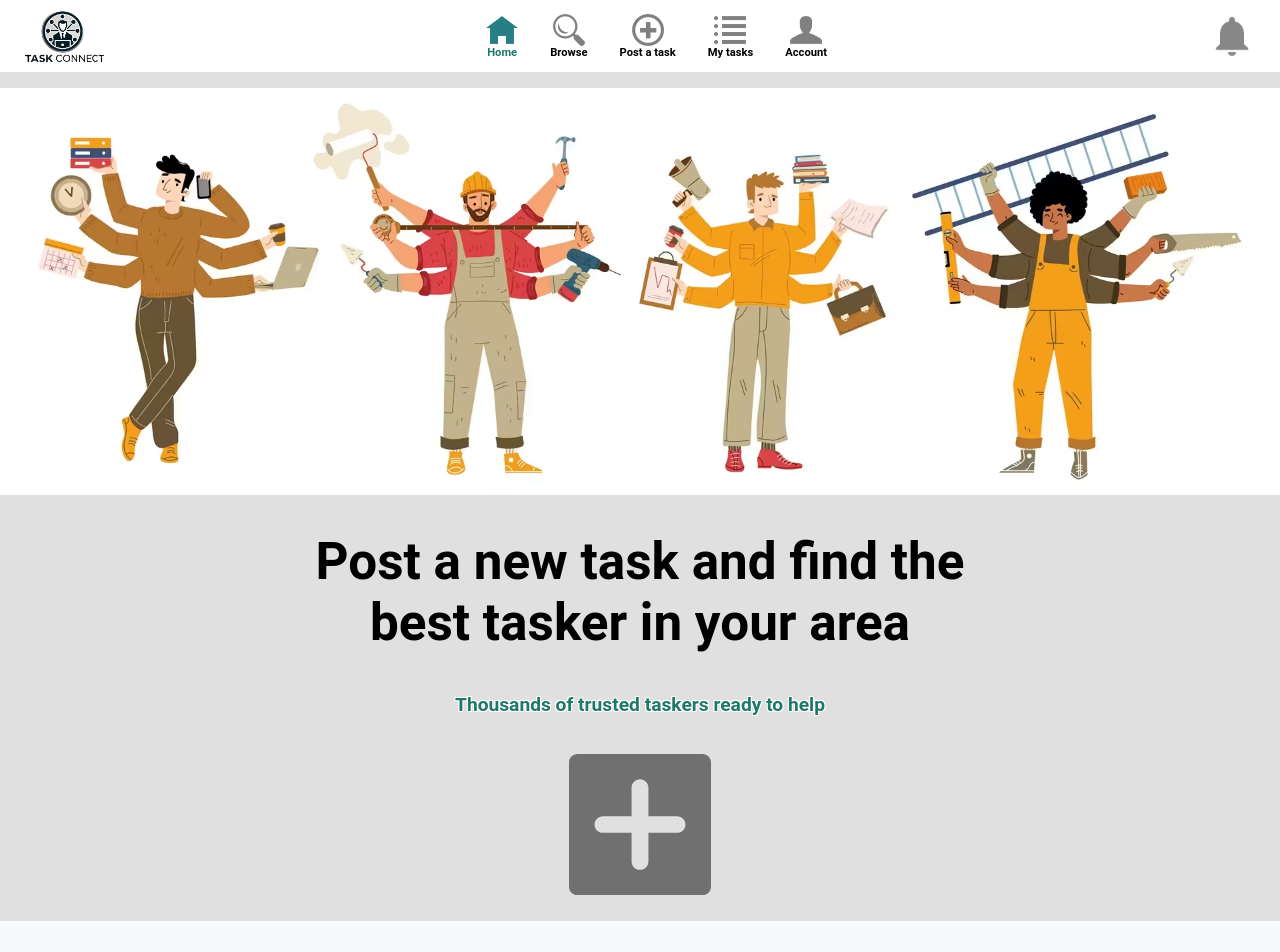
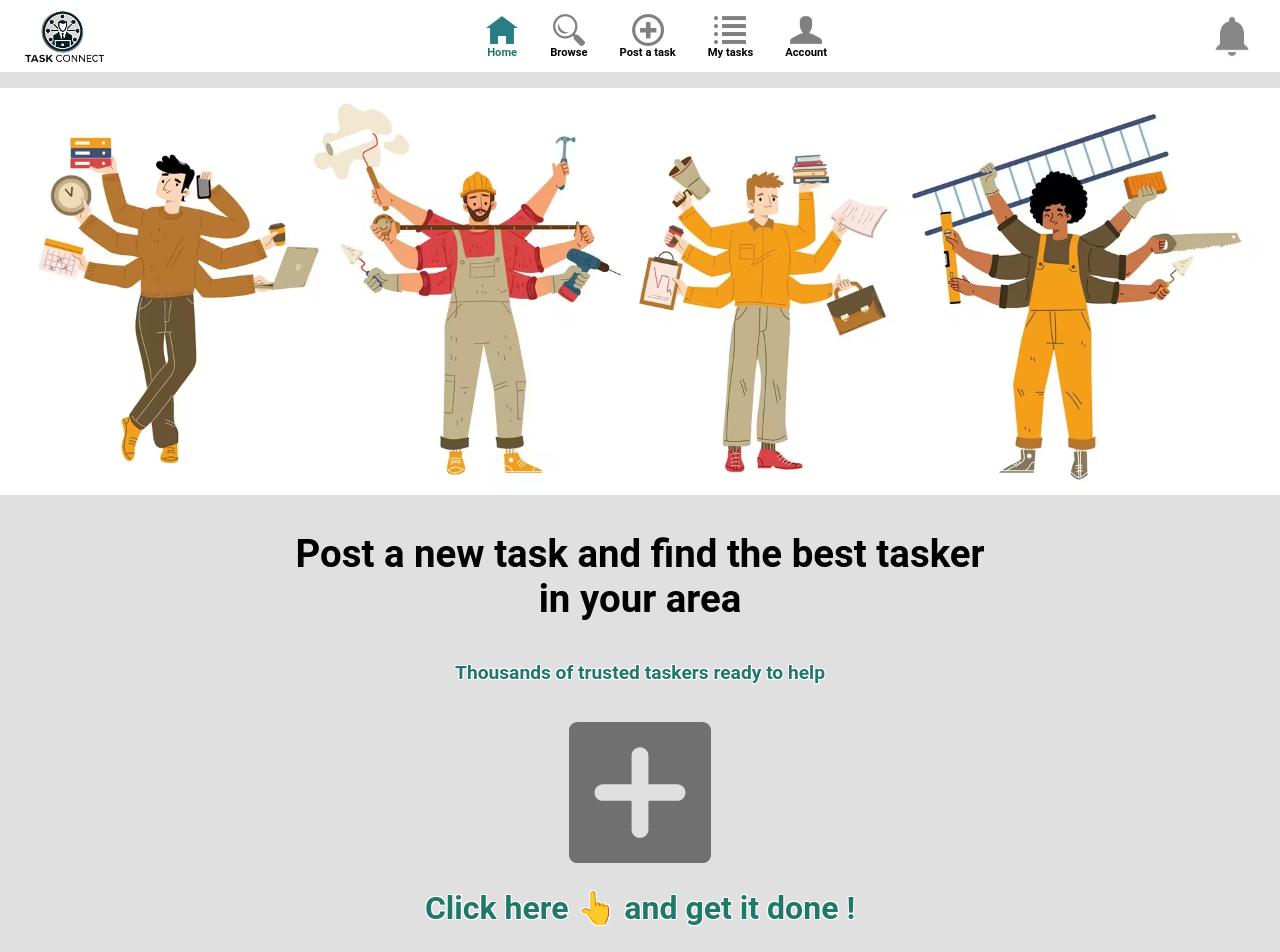
Before and after one commit to nadir-ammisaid/Task-Connect, a React (Vite) app in the folder client/: page / in a window 1280 px wide. Shown: the top 952 px of the page. Built offline with nearby package versions, Linux system fonts and the light colour scheme.

Commit message:
enhanced home page, profile page

```diff
--- a/client/src/components/Header.tsx
+++ b/client/src/components/Header.tsx
@@ -1,10 +1,10 @@
 import "./Header.css";
 import { NavLink } from "react-router-dom";
-import logoDesktop from "../../src/assets/images/logoDesktop.avif";
-import logoMobile from "../../src/assets/images/logoMobile.avif";
 import bell_icon from "../../src/assets/images/bell_icon.png";
 import homeIcon from "../../src/assets/images/home-7-128.png";
 import myTasksIcon from "../../src/assets/images/list-2-128.png";
+import logoDesktop from "../../src/assets/images/logoDesktop.avif";
+import logoMobile from "../../src/assets/images/logoMobile.avif";
 import postATaskIcon from "../../src/assets/images/plus-5-128.png";
 import browseIcon from "../../src/assets/images/search-9-128.png";
 import accountIcon from "../../src/assets/images/user-128.png";
--- a/client/src/pages/AccountPage.tsx
+++ b/client/src/pages/AccountPage.tsx
@@ -1,5 +1,6 @@
 import { useEffect, useState } from "react";
-import userAvatar from "../../src/assets/images/user-128-2.png";
+// import userAvatar from "../../src/assets/images/user-128-2.png";
+import userAvatarNadir from "../../src/assets/images/nadirProfilePicture.jpeg";
 import "./AccountPage.css";
 import { Link } from "react-router-dom";
 
@@ -41,7 +42,12 @@ function AccountPage() {
                 ⭐ {user?.average_rating} ({user?.total_reviews})
               </div>
             </div>
-            <img src={userAvatar} alt="Profile" className="profile-avatar" />
+            {/* <img src={userAvatar} alt="Profile" className="profile-avatar" /> */}
+            <img
+              src={userAvatarNadir}
+              alt="Profile"
+              className="profile-avatar"
+            />
           </div>
         </section>
         <Link to="/edit-account">
--- a/client/src/pages/HomePage.css
+++ b/client/src/pages/HomePage.css
@@ -9,7 +9,7 @@
 
 #carousel-heading-text {
   text-align: center;
-  font-size: 4vw;
+  font-size: 6vw;
   margin: 2vh 23vw 5vh 23vw;
 }
 
@@ -43,7 +43,6 @@
   filter: drop-shadow(0 4px 3px rgb(0 0 0 / 0.2));
 }
 
-/* Nouvelles sections ajoutées */
 .subtitle {
   text-align: center;
   color: #207868;
@@ -52,6 +51,17 @@
   text-shadow: -1px -1px 0 #ffffff, 1px -1px 0 #ffffff, -1px 1px 0 #ffffff, 1px
     1px 0 #ffffff;
   margin-bottom: 2rem;
+}
+
+.CTA {
+  text-align: center;
+  color: #207868;
+  font-size: 1.2rem;
+  font-weight: bold;
+  text-shadow: -1px -1px 0 #ffffff, 1px -1px 0 #ffffff, -1px 1px 0 #ffffff, 1px
+    1px 0 #ffffff;
+  margin-bottom: 2rem;
+  text-decoration: none;
 }
 
 .features-section {
@@ -141,6 +151,9 @@
     display: none;
   }
 
+  #carousel-heading-text {
+    font-size: 3vw;
+  }
   #carousel {
     margin: 1rem 0 1rem 0;
   }
@@ -168,6 +181,10 @@
 
   .subtitle {
     font-size: 1.2rem;
+  }
+
+  .CTA {
+    font-size: 2rem;
   }
 
   .feature-card {
--- a/client/src/pages/HomePage.tsx
+++ b/client/src/pages/HomePage.tsx
@@ -1,6 +1,6 @@
 import { Link } from "react-router-dom";
+import plusButton from "../../src/assets/images/Plus_square_button.svg";
 import mainImageHome from "../../src/assets/images/mainImageHome.avif";
-import plusButton from "../../src/assets/images/Plus_square_button.svg";
 import "./HomePage.css";
 
 function HomePage() {
@@ -51,6 +51,9 @@ function HomePage() {
           <Link to="/post-a-new-task">
             <img src={plusButton} alt="plusButton" id="plusButton" />
           </Link>
+          <Link to="/post-a-new-task" className="CTA">
+            Click here 👆 and get it done !
+          </Link>
 
           <div className="features-section">
             {features.map((feature) => (
```
Also changed, not shown: client/src/assets/images/nadirProfilePicture.jpeg (added).
